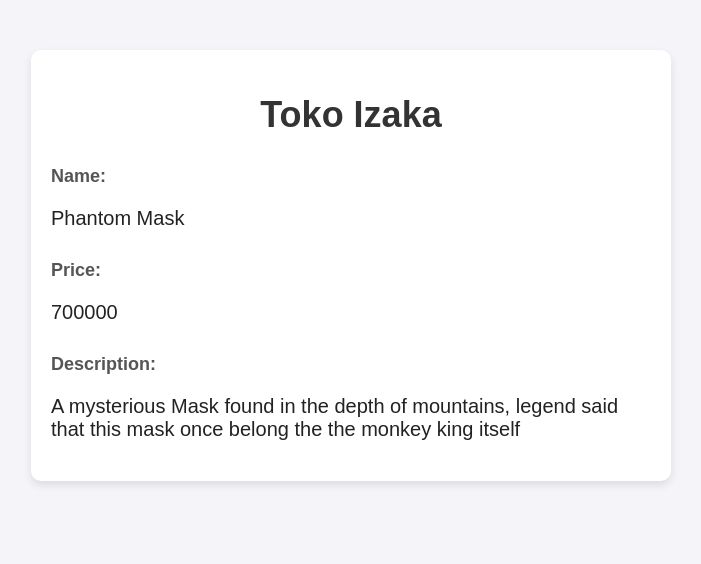
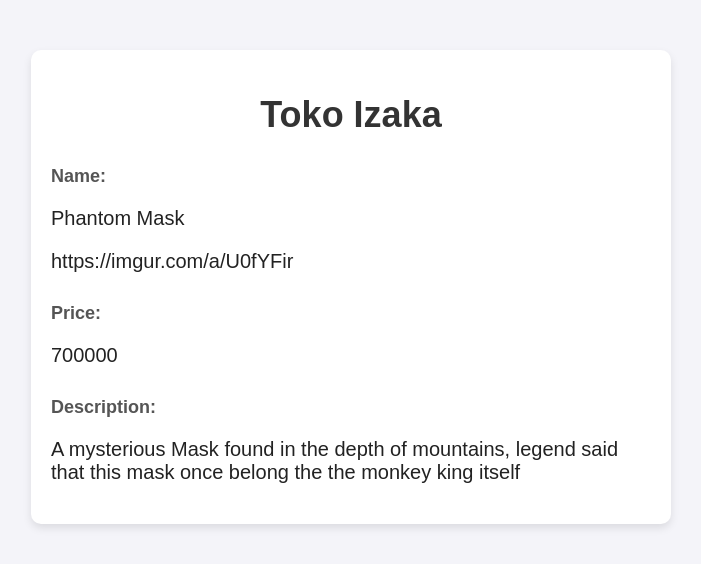
Before and after one commit to Adiieeee/Toko-Izaka, a Django app: page / in a window 1280 px wide. Shown: the top 564 px of the page, without its empty margins (289-990 px from the left). Run offline with Django 5.2, Linux system fonts and the light colour scheme.

Commit message:
menambahkan gambar

```diff
--- a/main/templates/main.html
+++ b/main/templates/main.html
@@ -45,6 +45,7 @@
 
         <h5>Name:</h5>
         <p>{{ name }}</p>
+        <p>{{ image }}</p>
 
         <h5>Price:</h5>
         <p>{{ price }}</p>
--- a/main/views.py
+++ b/main/views.py
@@ -3,6 +3,7 @@ from django.shortcuts import render
 def show_main(request):
     context = {
         'name' : 'Phantom Mask',
+        'image' : 'https://imgur.com/a/U0fYFir',
         'price': '700000',
         'description': 'A mysterious Mask found in the depth of mountains, legend said that this mask once belong the the monkey king itself'
     }
```
